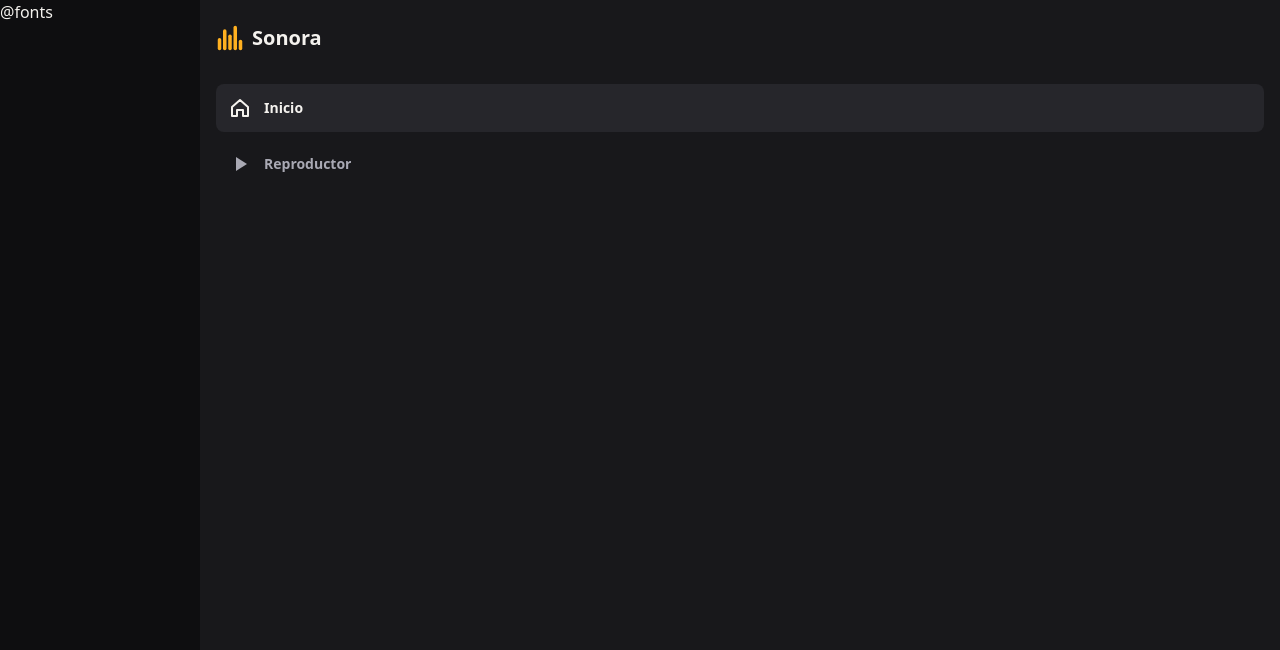
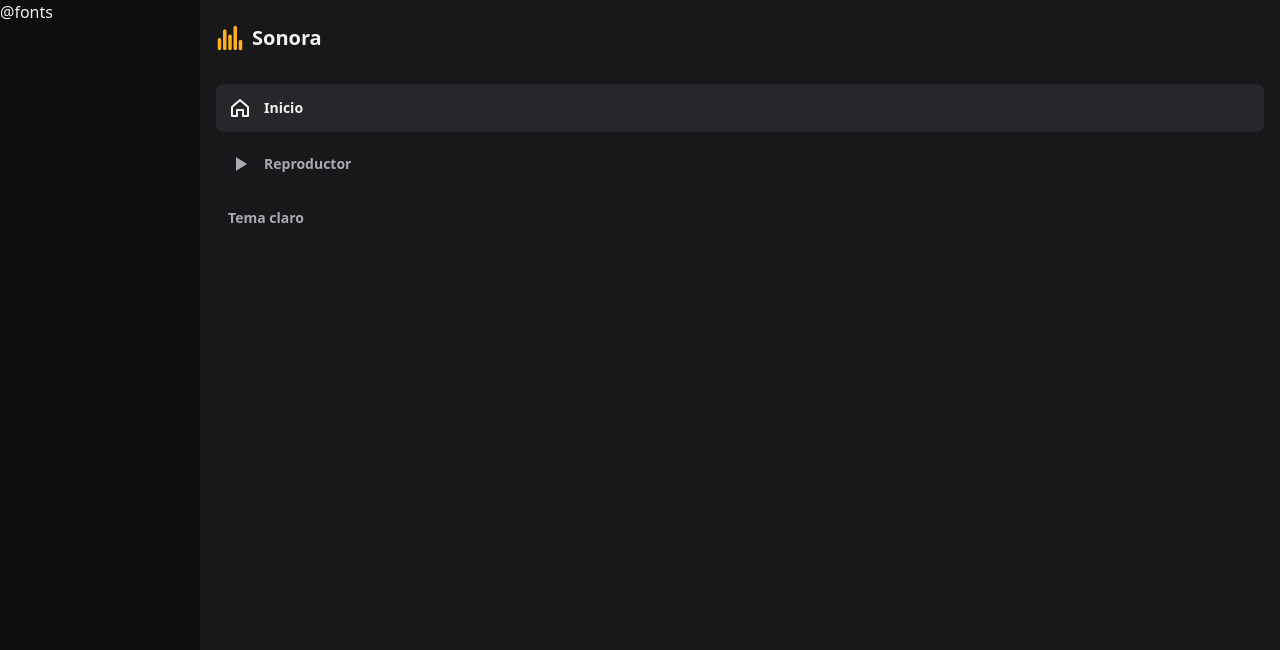
Before and after one commit to AldairCaballero/sonora, a Laravel app: page / in a window 1280 px wide. Shown: the top 650 px of the page. Run offline with Laravel 12, Linux system fonts and the light colour scheme; style sheets or scripts are compiled from the project's sources.

Commit message:
Agrega tema claro

```diff
--- a/resources/js/app.js
+++ b/resources/js/app.js
@@ -17,3 +17,27 @@ document.querySelectorAll('[data-filtros]').forEach((grupo) => {
         });
     });
 });
+// Tema: alterna entre oscuro y claro y lo recuerda.
+const botonTema = document.querySelector('[data-tema]');
+
+if (botonTema) {
+    const pintarTema = () => {
+        botonTema.textContent = document.documentElement.dataset.theme === 'light' ? 'Tema oscuro' : 'Tema claro';
+    };
+
+    botonTema.addEventListener('click', () => {
+        const nuevo = document.documentElement.dataset.theme === 'light' ? 'dark' : 'light';
+
+        document.documentElement.dataset.theme = nuevo;
+
+        try {
+            localStorage.setItem('sonora:tema', nuevo);
+        } catch {
+            // Sin almacenamiento, el tema solo dura mientras la página siga abierta.
+        }
+
+        pintarTema();
+    });
+
+    pintarTema();
+}
--- a/resources/views/components/layouts/app.blade.php
+++ b/resources/views/components/layouts/app.blade.php
@@ -5,6 +5,7 @@
     <meta charset="utf-8">
     <meta name="viewport" content="width=device-width, initial-scale=1">
     <title>{{ $titulo ? $titulo.' · Sonora' : 'Sonora' }}</title>
+    <script>try{var t=localStorage.getItem('sonora:tema');if(t==='light'||t==='dark'){document.documentElement.dataset.theme=t}}catch(e){}</script>
     @fonts
     @vite(['resources/css/app.css', 'resources/js/app.js'])
 </head>
--- a/resources/views/components/sidebar.blade.php
+++ b/resources/views/components/sidebar.blade.php
@@ -22,5 +22,8 @@
                 </a>
             </li>
         @endforeach
+                <li class="max-md:hidden">
+            <button type="button" data-tema class="w-full rounded-md p-3 text-left text-body-sm font-bold text-ink-muted transition hover:bg-surface-high hover:text-ink">Tema claro</button>
+        </li>
     </ul>
 </nav>
```
Also changed, not shown: README.md, capturas/07-inicio-claro.png (added).
